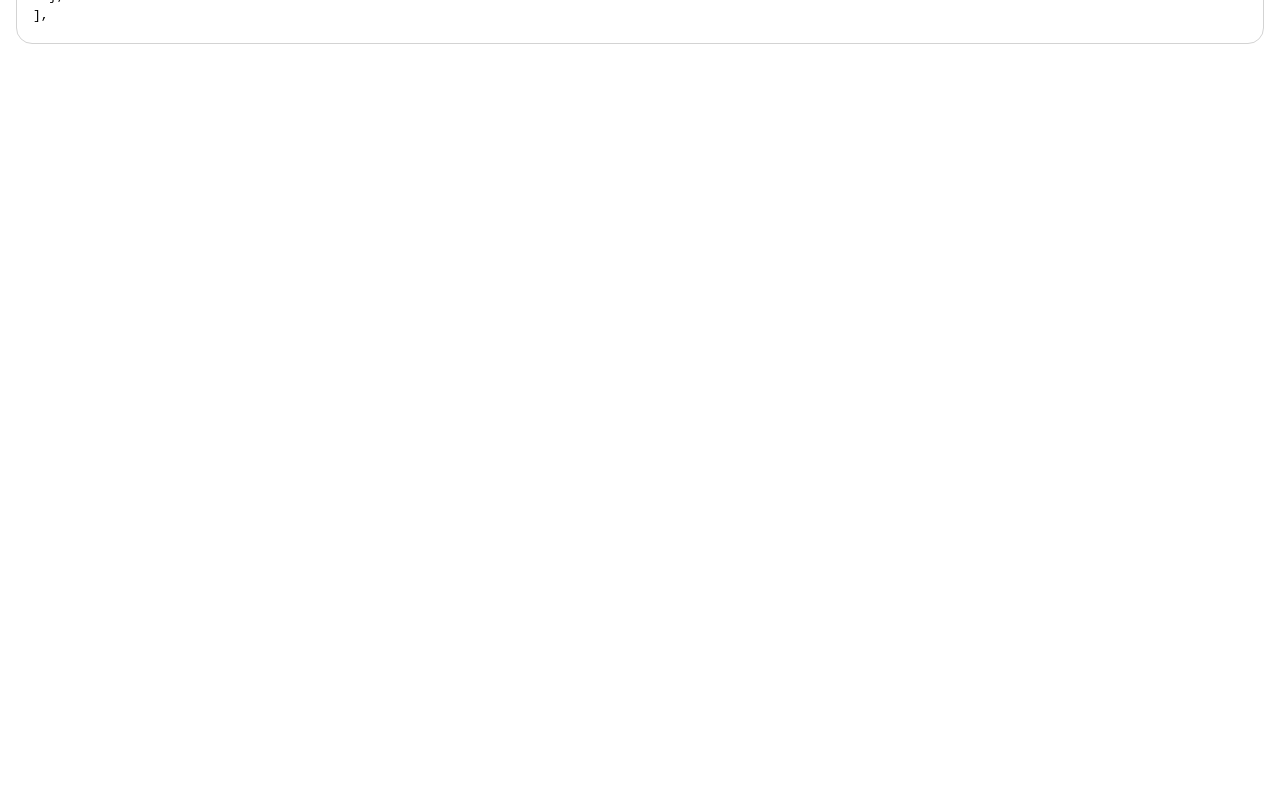
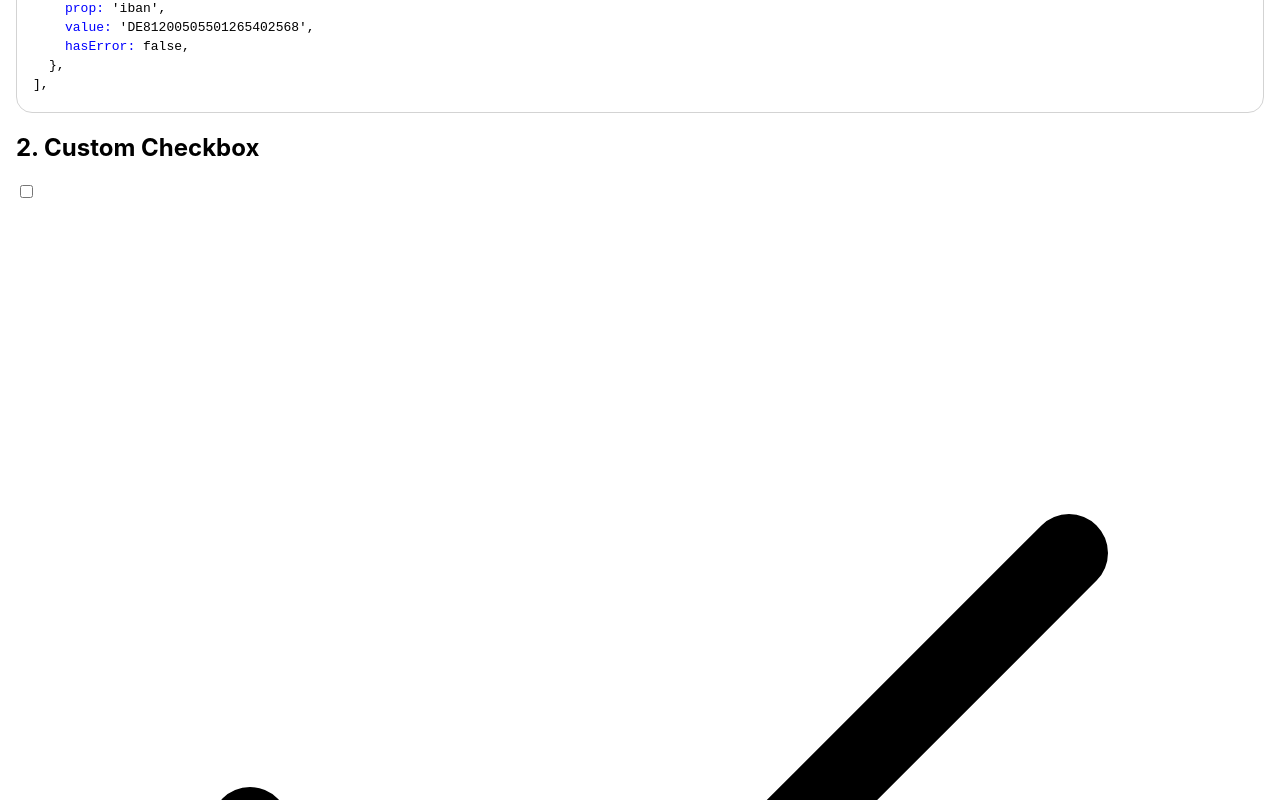
Before and after one commit to JoaoTeixeira13/hey-json-explorer, a React (Create React App) app: page / in a window 1280 px wide. Shown: the part 500-1300 px from the top of the page. Before the commit the page ends 800 px from the top, so only its background shows below. Built offline with nearby package versions, Linux system fonts and the light colour scheme.

Commit message:
move json styles to own file and create CustomCheckbox component

```diff
--- a/src/App.css
+++ b/src/App.css
@@ -5,33 +5,3 @@
 body {
     padding: 1rem;
 }
-
-.explorer-container {
-    border: 1px solid lightgray;
-    border-radius: 1rem;
-    padding: 1rem 0 1rem 0;
-}
-input {
-    width: 40vw;
-    height: 1rem;
-    padding: 1rem;
-    border: 1px solid lightgray;
-    border-radius: 0.25rem;
-    font-family: monospace;
-}
-
-.input-group {
-    display: flex;
-    width: 100%;
-    justify-content: space-between;
-}
-
-.display-result {
-    height: 2rem;
-    font-family: monospace;
-}
-
-h4 {
-    margin: 0 0 2rem 3rem;
-    font-weight: 600;
-}
--- a/src/App.tsx
+++ b/src/App.tsx
@@ -1,10 +1,14 @@
 import "./App.css";
+import { CustomCheckboxChallenge } from "./custom-checkbox-challenge/components/custom-checkbox-challenge";
 import { JsonChallenge } from "./json-challenge/components/json-challenge";
 
 function App() {
     return (
         <>
+            <h2>1. Json Explorer</h2>
             <JsonChallenge />
+            <h2>2. Custom Checkbox</h2>
+            <CustomCheckboxChallenge />
         </>
     );
 }
--- /dev/null
+++ b/src/custom-checkbox-challenge/components/checkmark.tsx
@@ -0,0 +1,15 @@
+export const Checkmark = () => {
+    return (
+        <svg xmlns="http://www.w3.org/2000/svg" viewBox="0 0 256 256">
+            <rect width="256" height="256" fill="none"></rect>
+            <polyline
+                points="216 72.005 104 184 48 128.005"
+                fill="none"
+                stroke="currentColor"
+                strokeLinecap="round"
+                strokeLinejoin="round"
+                strokeWidth="16"
+            ></polyline>
+        </svg>
+    );
+};
--- /dev/null
+++ b/src/custom-checkbox-challenge/components/custom-checkbox-challenge.tsx
@@ -0,0 +1,15 @@
+import { Checkmark } from "./checkmark";
+
+export const CustomCheckboxChallenge = () => {
+    return (
+        <>
+            <input
+                type="checkbox"
+                onChange={() => {
+                    console.log("checking box");
+                }}
+            />
+            <Checkmark />
+        </>
+    );
+};
--- a/src/index.tsx
+++ b/src/index.tsx
@@ -1,6 +1,6 @@
+import './index.css';
 import React from 'react';
 import ReactDOM from 'react-dom/client';
-import './index.css';
 import App from './App';
 import reportWebVitals from './reportWebVitals';
 
--- /dev/null
+++ b/src/json-challenge/components/json-challenge.css
@@ -0,0 +1,29 @@
+.explorer-container {
+    border: 1px solid lightgray;
+    border-radius: 1rem;
+    padding: 1rem 0 1rem 0;
+}
+.json-input {
+    width: 40vw;
+    height: 1rem;
+    padding: 1rem;
+    border: 1px solid lightgray;
+    border-radius: 0.25rem;
+    font-family: monospace;
+}
+
+.input-group {
+    display: flex;
+    width: 100%;
+    justify-content: space-between;
+}
+
+.display-result {
+    height: 2rem;
+    font-family: monospace;
+}
+
+h4 {
+    margin: 0 0 2rem 3rem;
+    font-weight: 600;
+}
--- a/src/json-challenge/components/json-challenge.tsx
+++ b/src/json-challenge/components/json-challenge.tsx
@@ -1,3 +1,4 @@
+import "./json-challenge.css";
 import { useEffect, useState } from "react";
 import demoData from "./../test-data/demo-data.json";
 //import secondDemoData from "./../test-data/second-demo-data.json";
@@ -38,6 +39,7 @@ export const JsonChallenge = () => {
                 <div>
                     <p>Property</p>
                     <input
+                        className="json-input"
                         value={searchValue}
                         onChange={(e) => {
                             setSelectedPath(e.target.value);
@@ -48,7 +50,8 @@ export const JsonChallenge = () => {
                 </div>
                 <div>
                     <p>Block / Variable</p>
-                    <input placeholder="Variable" /> {" -"}
+                    <input placeholder="Variable" className="json-input" />{" "}
+                    {" -"}
                 </div>
             </section>
 
```
